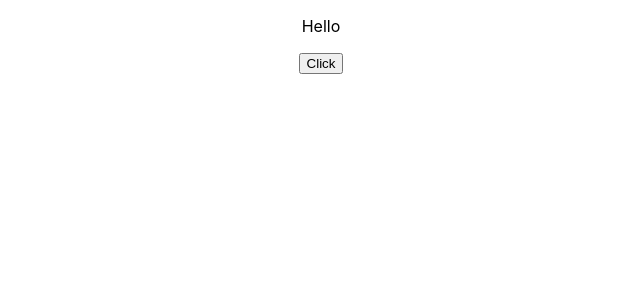
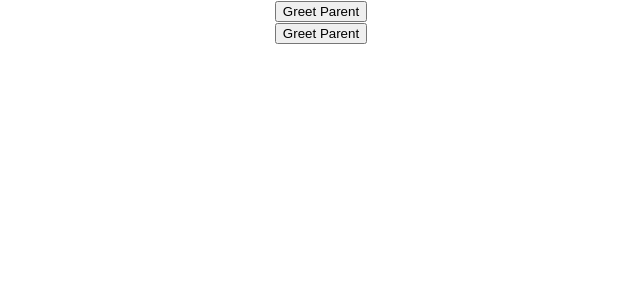
Before and after one commit to GeekShubhamRajput/react-js-learning, a React (Create React App) app: page / in a window 1280 px wide. Shown: the top 300 px of the page, without its empty margins (319-959 px from the left). Built offline with nearby package versions, Linux system fonts and the light colour scheme.

Commit message:
Methods as props

```diff
--- a/src/App.js
+++ b/src/App.js
@@ -1,10 +1,10 @@
 import './App.css';
-import BindEvent from "./components/BindEvent"
+import ParentComponent from "./components/ParentComponent"
 
 function App() {
   return (
     <div className="App">
-      <BindEvent />
+      <ParentComponent />
     </div>
   )
 }
--- /dev/null
+++ b/src/components/ChildComponent.js
@@ -0,0 +1,12 @@
+import React from 'react'
+
+function ChildComponent(props){
+
+  return(
+    <div>
+      <button onClick={() => props.greetHandler("child")}>Greet Parent</button>
+    </div>
+  )
+}
+
+export default ChildComponent
--- /dev/null
+++ b/src/components/ChildComponent1.js
@@ -0,0 +1,11 @@
+import React from 'react'
+
+function ChildComponent1(props){
+  return(
+    <div>
+      <button onClick={() => props.greetHandler("child 2")}>Greet Parent</button>
+    </div>
+  )
+}
+
+export default ChildComponent1
--- /dev/null
+++ b/src/components/ParentComponent.js
@@ -0,0 +1,32 @@
+import React, { Component } from 'react';
+import ChildComponent from './ChildComponent';
+import ChildComponent1 from './ChildComponent1';
+
+
+class ParentComponent extends Component{
+  constructor(props){
+    super(props)
+
+    this.state = {
+      parentName: "parent"
+    }
+
+    this.greetParent = this.greetParent.bind(this)
+  }
+
+  greetParent(childName){
+    alert(`Hello ${this.state.parentName} from ${childName}`)
+  }
+
+  render(){
+    return(
+      <div>
+        <ChildComponent greetHandler={this.greetParent}/>
+        <ChildComponent1 greetHandler={this.greetParent}/>
+      </div>
+    );
+  }
+
+}
+
+export default ParentComponent
```
